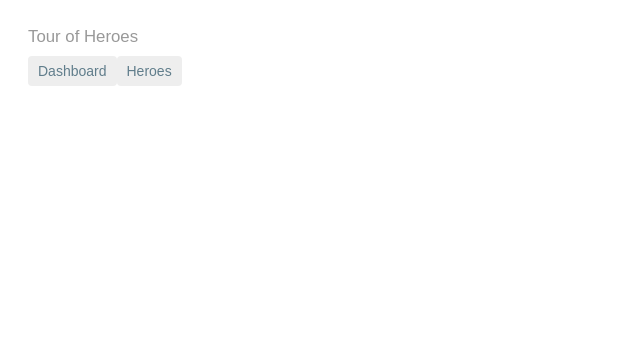
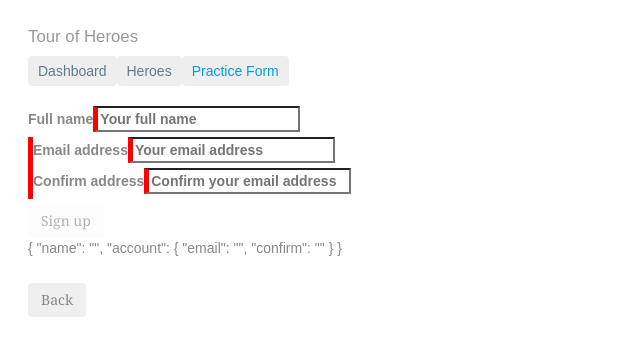
Before and after one commit to Doonyby/angular-tour-of-heroes, an Angular app: page /practiceForm in a window 1280 px wide. Before the commit this address led to /. Shown: the top 356 px of the page, without its empty margins (0-640 px from the left). Built offline with nearby package versions, Linux system fonts and the light colour scheme.

Commit message:
added practice reactive form with formbuilder

```diff
--- a/src/app/app-routing.module.ts
+++ b/src/app/app-routing.module.ts
@@ -5,6 +5,7 @@ import { DashboardComponent } from './dashboard.component';
 import { HeroesComponent } from './heroes.component';
 import { HeroDetailComponent } from './hero-detail.component';
 import { HeroFormComponent } from './hero-form/hero-form.component';
+import { PracticeFormComponent } from './practice-form/practice-form.component';
 
 const routes: Routes = [
     {
@@ -28,6 +29,10 @@ const routes: Routes = [
         path: 'heroForm',
         component: HeroFormComponent,
     },
+    {
+        path: 'practiceForm',
+        component: PracticeFormComponent,
+    }
 ];
 
 @NgModule({
--- a/src/app/app.component.ts
+++ b/src/app/app.component.ts
@@ -5,8 +5,9 @@ import { Component } from "@angular/core";
   template: `
     <h1>{{title}}</h1>
     <nav>
-      <a routerLink="/dashboard" routerLinkActive="acitve">Dashboard</a>
-      <a routerLink="/heroes" routerLinkActive="acitve">Heroes</a>
+      <a routerLink="/dashboard" routerLinkActive="active">Dashboard</a>
+      <a routerLink="/heroes" routerLinkActive="active">Heroes</a>
+      <a routerLink="/practiceForm" routerLinkActive="active">Practice Form</a>
     </nav>
     <router-outlet></router-outlet>
   `,
--- a/src/app/app.module.ts
+++ b/src/app/app.module.ts
@@ -10,6 +10,7 @@ import { HeroService } from './hero.service';
 import { DashboardComponent } from './dashboard.component';
 import { AppRoutingModule } from './app-routing.module';
 import { HeroFormComponent } from './hero-form/hero-form.component';
+import { PracticeFormComponent } from './practice-form/practice-form.component';
 
 
 @NgModule({
@@ -19,6 +20,7 @@ import { HeroFormComponent } from './hero-form/hero-form.component';
     HeroesComponent,
     DashboardComponent,
     HeroFormComponent,
+    PracticeFormComponent,
   ],
   imports: [
     BrowserModule,
--- a/src/app/hero-detail.component.html
+++ b/src/app/hero-detail.component.html
@@ -1,4 +1,15 @@
 <h2>Hero details</h2>
+<div *ngIf="hero">
+    <h2>{{hero.name}} details!</h2>
+    <div><label>id: </label>{{hero.id}}</div>
+    <div>
+        <label>name: </label>
+        <input [(ngModel)]="hero.name" placeholder="name"/>
+    </div>
+    <div><label>power: </label>{{hero.power}}</div>
+    <div><label>alter ego: </label>{{hero.alterEgo ? hero.alterEgo : hero.name + " doesn't have an alter ego."}}</div>
+    <button (click)="goBack()">Back</button>
+</div>
 <h3><i>Just a FormControl</i></h3>
 <form [formGroup]="heroForm" novalidate>
     <div class="form-group">
@@ -6,8 +17,12 @@
             <input class="form-control" formControlName="name">
         </label>
     </div>
-    <div formGroupName="address" class="well well-lg">
-        <h4>Secret Lair</h4>
+
+
+    <div formArrayName="secretLairs" class="well well-lg">
+        <div *ngFor="let address of secretLairs.controls; let i=index" [formGroupName]="i">
+            <h4>Address #{{i+1}}</h4>
+            <div style="margin-left: 1em;">
                 <div class="form-group">
                     <label class="center-block">Street:
                         <input class="form-control" formControlName="street">
@@ -31,6 +46,10 @@
                     </label>
                 </div>
             </div>
+            <br>
+        </div>
+        <button (click)="addLair()" type="button">Add a Secret Lair</button>
+    </div>
 
     <div class="form-group radio">
         <h4>Super power:</h4>
@@ -46,20 +65,4 @@
     </div>
 </form>
 <p>Form value: {{ heroForm.value | json }}</p>
-<p>Form value: {{ heroForm.get('address.street').pristine }}</p>
-
-
-
-
-
-<!-- <div *ngIf="hero">
-    <h2>{{hero.name}} details!</h2>
-    <div><label>id: </label>{{hero.id}}</div>
-    <div>
-        <label>name: </label>
-        <input [(ngModel)]="hero.name" placeholder="name"/>
-    </div>
-    <div><label>power: </label>{{hero.power}}</div>
-    <div><label>alter ego: </label>{{hero.alterEgo ? hero.alterEgo : hero.name + " doesn't have an alter ego."}}</div>
-    <button (click)="goBack()">Back</button>
-</div> -->
+<p>Form value: {{ heroForm.get('secretLairs').pristine }}</p>
--- a/src/app/hero-detail.component.ts
+++ b/src/app/hero-detail.component.ts
@@ -1,10 +1,10 @@
-import { Component, Input, OnInit } from "@angular/core";
+import { Component, Input, OnInit, OnChanges } from "@angular/core";
 import { ActivatedRoute, ParamMap } from "@angular/router";
 import { Location } from "@angular/common";
 import 'rxjs/add/operator/switchMap';
 import { HeroService } from "./hero.service";
 import { Hero } from "./hero";
-import { FormControl, FormGroup, FormBuilder, Validators } from "@angular/forms";
+import { FormControl, FormGroup, FormBuilder, Validators, FormArray } from "@angular/forms";
 import { states } from './mock-heroes';
 import { Address } from './address';
 
@@ -14,52 +14,60 @@ import { Address } from './address';
   styleUrls: [ './hero-detail.component.css' ],
 })
 
-export class HeroDetailComponent {
+export class HeroDetailComponent implements OnInit {
+
   heroForm: FormGroup;
   states = states;
 
-  constructor(private formbuilder: FormBuilder) {
+  constructor(
+    private heroService: HeroService,
+    private route: ActivatedRoute,
+    private location: Location,
+    private formbuilder: FormBuilder
+  ) {
     this.createForm();
+    }
+
+  ngOnInit(): void {
+    this.route.paramMap
+      .switchMap((params: ParamMap) => this.heroService.getHero(+params.get('id')))
+      .subscribe(hero => this.hero = hero);
   }
 
-  // this.heroForm.setValue({
-  //   name: this.hero.name,
-  //   address: this.hero.addresses[0] || new Address();
-  // });
+  goBack(): void {
+    this.location.back();
+  }
 
-  // this.heroForm.patchValue({
-  //   name: this.hero.name
-  // });
+  @Input() hero: Hero;
+
+  ngOnChanges() {
+    this.heroForm.reset({
+      name: this.hero.name,
+      address: this.hero.addresses[0] || new Address(),
+    });
+  }
+
+  get secretLairs(): FormArray {
+    return this.heroForm.get('secretLairs') as FormArray;
+  }
 
   createForm() {
     this.heroForm = this.formbuilder.group({
       name: ['', Validators.required ],
-      address: this.formbuilder.group(new Address()),
+      secretLairs: this.formbuilder.array([]),
       power: '',
       sidekick: '',
     })
   }
 
+  setAddresses(addresses: Address[]) {
+    const addressFGs = addresses.map(address => this.formbuilder.group(address));
+    const addressFormArray = this.formbuilder.array(addressFGs);
+    this.heroForm.setControl('secretLairs', addressFormArray);
+  }
+
+  addLair() {
+    this.secretLairs.push(this.formbuilder.group(new Address()));
+  }
+
 }
-
-
-
-// export class HeroDetailComponent implements OnInit {
-//   constructor(
-//     private heroService: HeroService,
-//     private route: ActivatedRoute,
-//     private location: Location,
-//   ) {}
-
-//   ngOnInit(): void {
-//     this.route.paramMap
-//       .switchMap((params: ParamMap) => this.heroService.getHero(+params.get('id')))
-//       .subscribe(hero => this.hero = hero);
-//   }
-
-//   goBack(): void {
-//     this.location.back();
-//   }
-
-//   @Input() hero: Hero;
-// }
--- /dev/null
+++ b/src/app/practice-form/practice-form.component.css
@@ -0,0 +1,3 @@
+button {
+    margin-top: 5px;
+}
--- /dev/null
+++ b/src/app/practice-form/practice-form.component.html
@@ -0,0 +1,51 @@
+<br>
+<form novalidate (ngSubmit)="onSubmit(user)" [formGroup]="user">
+  <label>
+    <span>Full name</span>
+    <input
+      type="text"
+      name="name"
+      placeholder="Your full name"
+      formControlName="name">
+  </label>
+  <div class="error" *ngIf="user.get('name').hasError('required') && user.get('name').touched">
+    Name is required.
+  </div>
+  <div class="error" *ngIf="user.get('name').hasError('minlength') && user.get('name').touched">
+    Minimum of 2 characters.
+  </div>
+  <div formGroupName="account">
+    <label>
+      <span>Email address</span>
+      <input
+        type="email"
+        name="email"
+        placeholder="Your email address"
+        formControlName="email">
+    </label>
+    <div class="error" *ngIf="user.get('account').get('email').hasError('required') && user.get('account').get('email').touched">
+      Email is required.
+    </div>
+    <div class="error" *ngIf="user.get('account').get('confirm').hasError('required') && user.get('account').get('confirm').touched">
+      Confirming email is required.
+    </div>
+    <br>
+    <label>
+      <span>Confirm address</span>
+      <input
+        type="email"
+        name="confirm"
+        placeholder="Confirm your email address"
+        formControlName="confirm">
+    </label>
+  </div>
+  <button class="btn" type="submit" [disabled]="user.invalid">Sign up</button>
+</form>
+
+{{user.value | json}}
+
+
+
+<br>
+<br>
+<button class="btn" (click)="goBack()">Back</button>
--- /dev/null
+++ b/src/app/practice-form/practice-form.component.ts
@@ -0,0 +1,45 @@
+import { Component, OnInit } from '@angular/core';
+import { Location } from '@angular/common';
+import { FormBuilder, FormGroup, FormControl, Validators } from '@angular/forms';
+import { User } from './signup.interface';
+
+@Component({
+  selector: 'app-practice-form',
+  templateUrl: './practice-form.component.html',
+  styleUrls: ['./practice-form.component.css']
+})
+export class PracticeFormComponent implements OnInit {
+
+  constructor(private location: Location,
+              private fb: FormBuilder) { }
+  user: FormGroup;
+
+  onSubmit({ value, valid }: { value: User, valid: boolean }) {
+    console.log(value.account.email, valid, this.user.value.account.email);
+  }
+
+  // ngOnInit() {
+  //   this.user = new FormGroup({
+  //     name: new FormControl('', [Validators.required, Validators.minLength(2)]),
+  //     account: new FormGroup({
+  //       email: new FormControl('', Validators.required),
+  //       confirm: new FormControl('', Validators.required)
+  //     })
+  //   })
+  // }
+
+  ngOnInit() {
+    this.user = this.fb.group({
+      name: ['', [Validators.required, Validators.minLength(2)]],
+      account: this.fb.group({
+        email: ['', Validators.required],
+        confirm: ['', Validators.required]
+      }),
+    });
+  }
+
+  goBack(): void {
+    this.location.back();
+  }
+
+}
```
Also changed, not shown: src/app/practice-form/signup.interface.ts (added, +7 -0 lines), 1 other file (tests, documents, lock files or other folders). Lines whose indentation alone changed are shown as unchanged.
